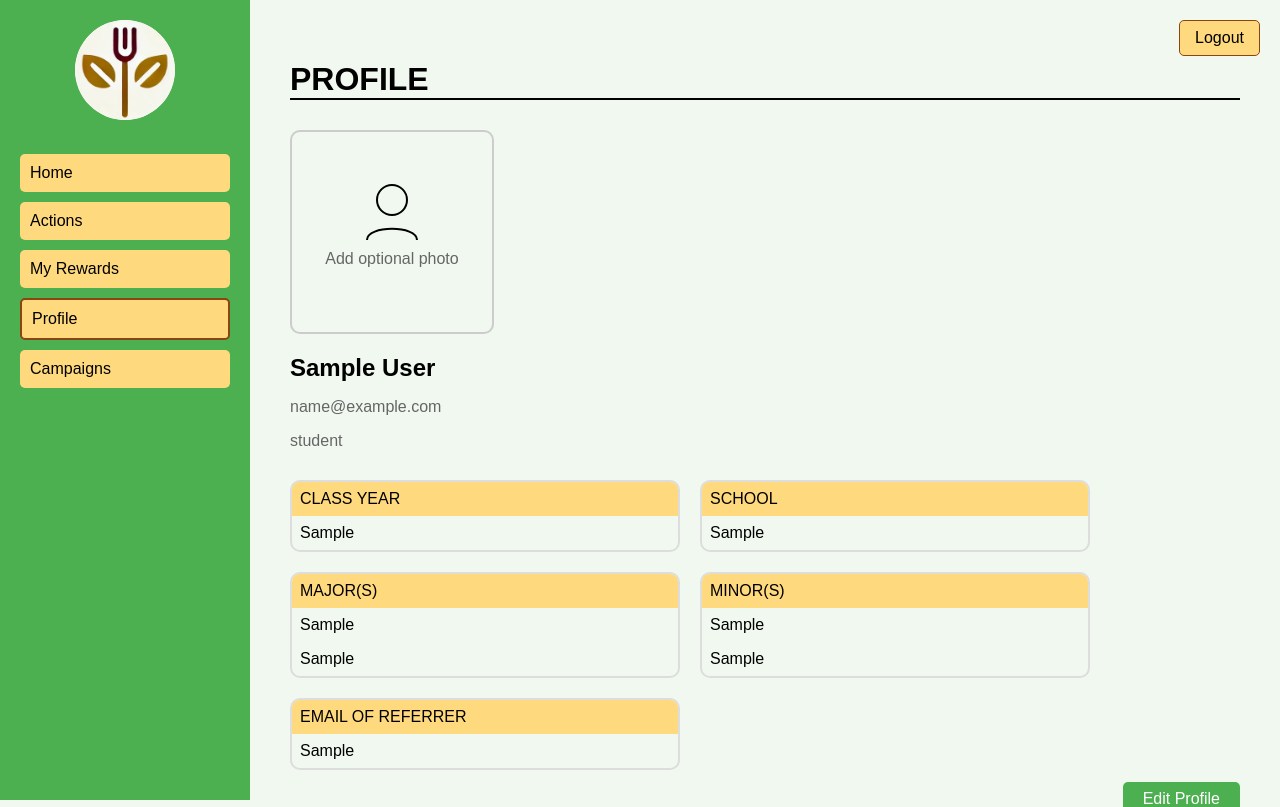
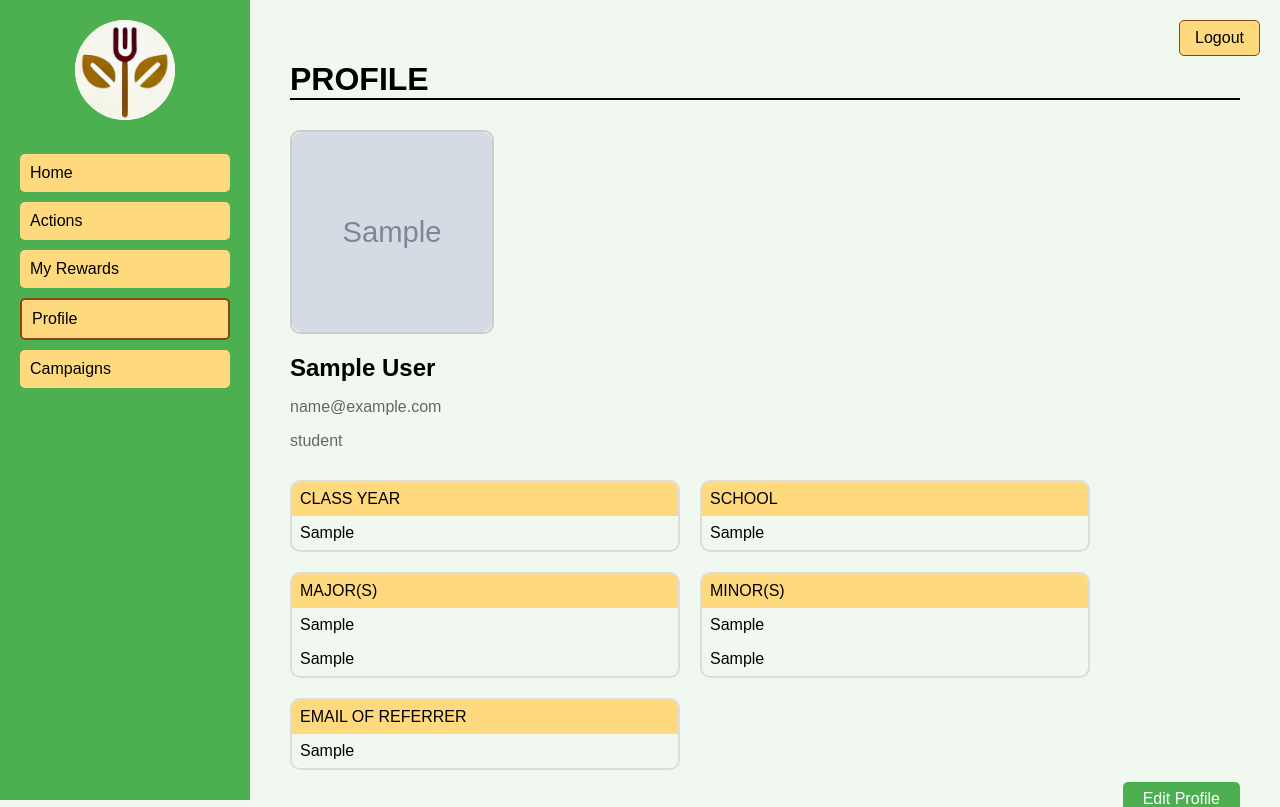
Before and after one commit to CSCI3356-Fall2024/Joaks, a Django app: page /profile/ in a window 1280 px wide. Shown: the top 807 px of the page. Run offline with Django 5.2, Linux system fonts and the light colour scheme; a user stored in the database is signed in; tables that the repository leaves empty hold one stand-in row (values such as "Sample post"); grey boxes marked "Sample" are stand-in pictures.

Commit message:
profile page now displays profile pic if there is one uploaded

```diff
--- a/mysite/templates/profile.html
+++ b/mysite/templates/profile.html
@@ -9,12 +9,17 @@
 
     <!-- Profile Photo Container -->
     <div style="width: 200px; height: 200px; border: 2px solid #ccc; border-radius: 10px; margin-bottom: 20px; display: flex; flex-direction: column; align-items: center; justify-content: center;">
-        <!-- Simple user icon using SVG -->
-        <svg width="60" height="60" viewBox="0 0 60 60">
-            <circle cx="30" cy="20" r="15" stroke="black" stroke-width="2" fill="none"/>
-            <path d="M5 60 C5 45, 55 45, 55 60" stroke="black" stroke-width="2" fill="none"/>
-        </svg>
-        <p style="color: #666; margin-top: 10px;">Add optional photo</p>
+        {% if request.user.profile_picture %}
+            <!-- Display the uploaded profile picture -->
+            <img src="{{ request.user.profile_picture.url }}" alt="Profile Picture" style="width: 100%; height: 100%; object-fit: cover; border-radius: 10px;">
+        {% else %}
+            <!-- Simple user icon using SVG (fallback) -->
+            <svg width="60" height="60" viewBox="0 0 60 60">
+                <circle cx="30" cy="20" r="15" stroke="black" stroke-width="2" fill="none"/>
+                <path d="M5 60 C5 45, 55 45, 55 60" stroke="black" stroke-width="2" fill="none"/>
+            </svg>
+            <p style="color: #666; margin-top: 10px;">Add optional photo</p>
+        {% endif %}
     </div>
 
     <!-- User Info -->
```
Also changed, not shown: mysite/media/profile_pictures/ExperienceBostonsMuseumsFlyer-9900000000079e3c.png (added), 1 other file.
